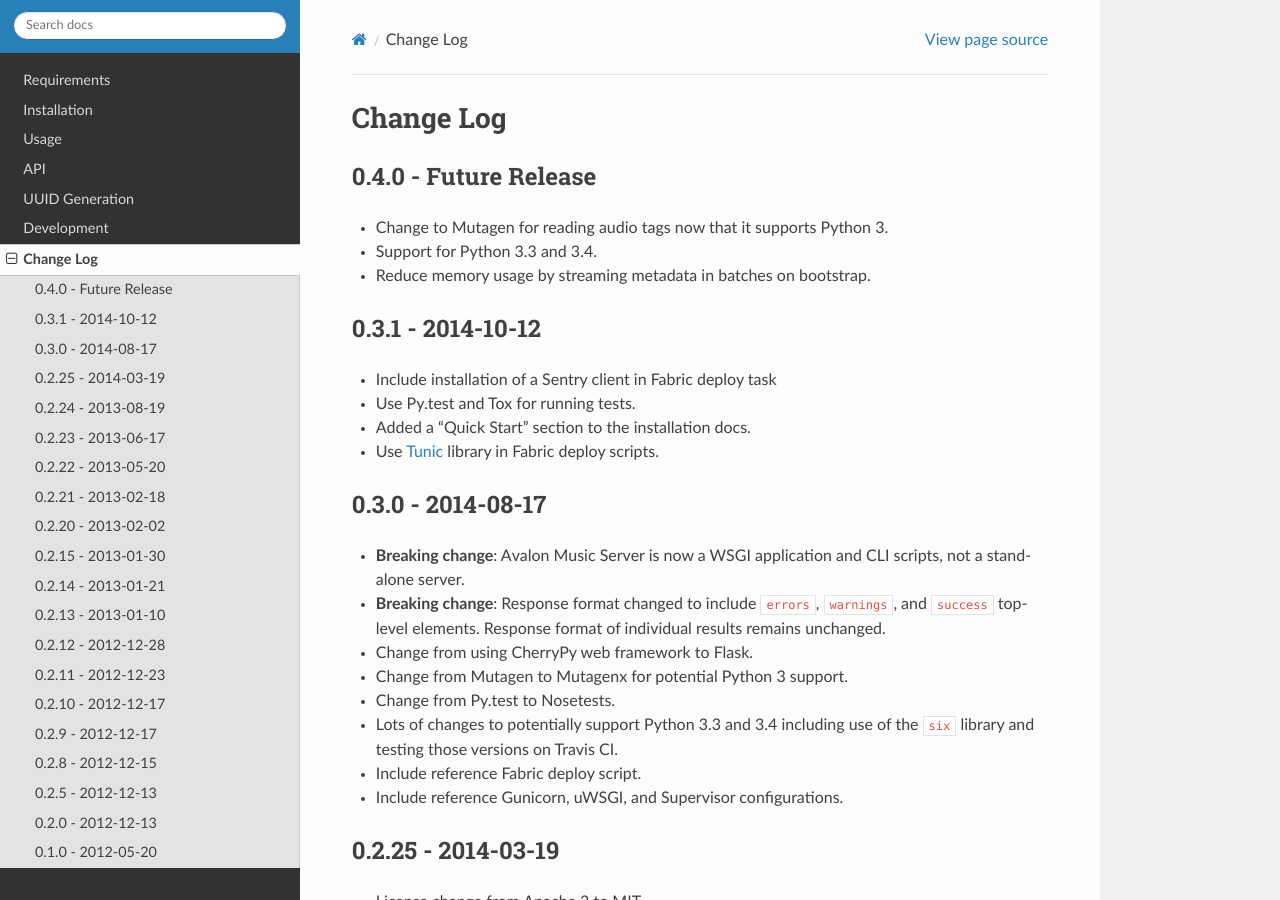
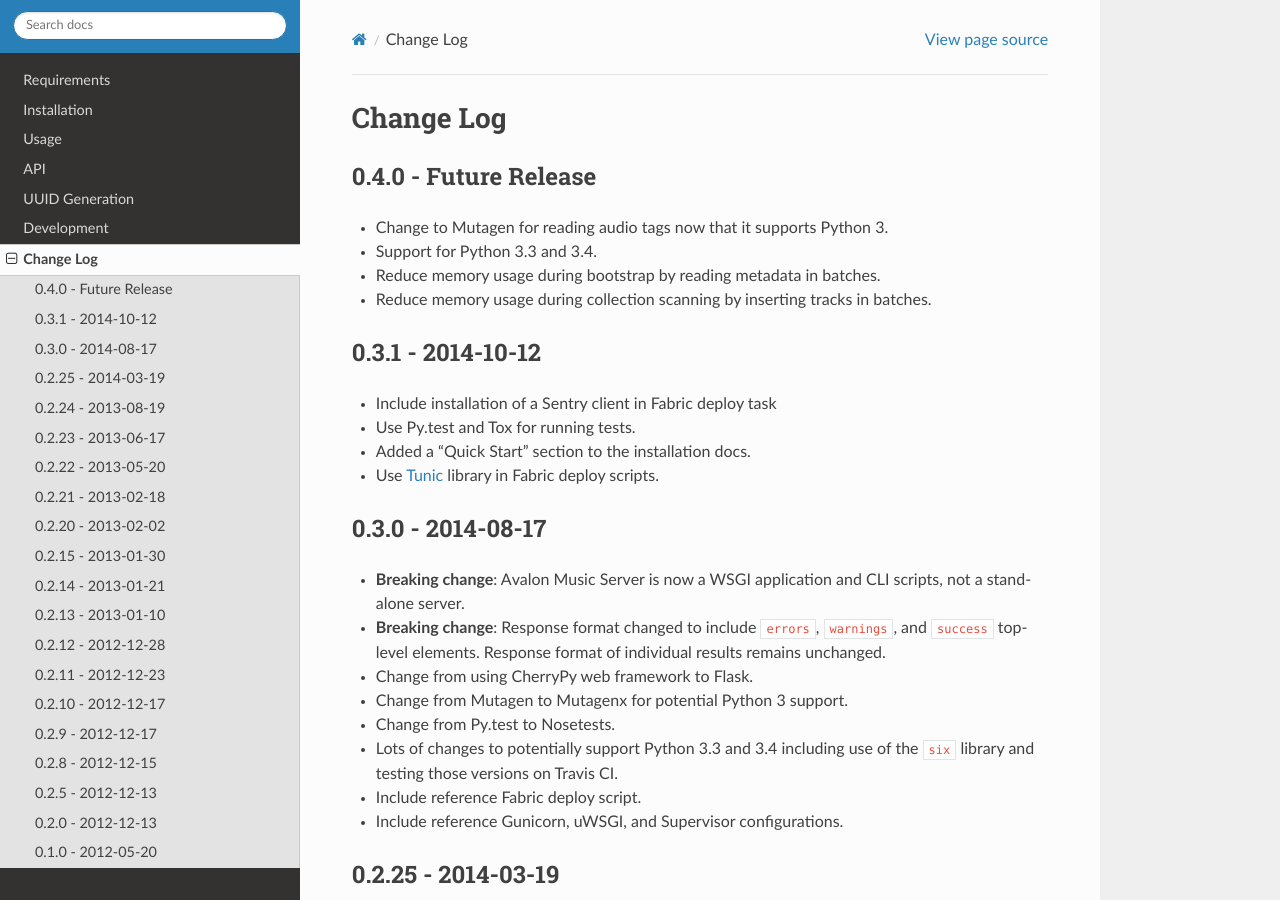
Before and after one commit to 56quarters/avalonms, a Sphinx documentation site: the page built from doc/source/changes.rst, in a window 1280 px wide and 900 px high. Built offline with Sphinx 7.4.7 and the Read the Docs theme 2.0.0, drawn with Linux system fonts in a browser that asks for light colours.

Commit message:
Add note about scanning memory usage

```diff
--- a/doc/source/changes.rst
+++ b/doc/source/changes.rst
@@ -5,7 +5,8 @@
 ----------------------
 * Change to Mutagen for reading audio tags now that it supports Python 3.
 * Support for Python 3.3 and 3.4.
-* Reduce memory usage by streaming metadata in batches on bootstrap.
+* Reduce memory usage during bootstrap by reading metadata in batches.
+* Reduce memory usage during collection scanning by inserting tracks in batches.
 
 0.3.1 - 2014-10-12
 ------------------
```
